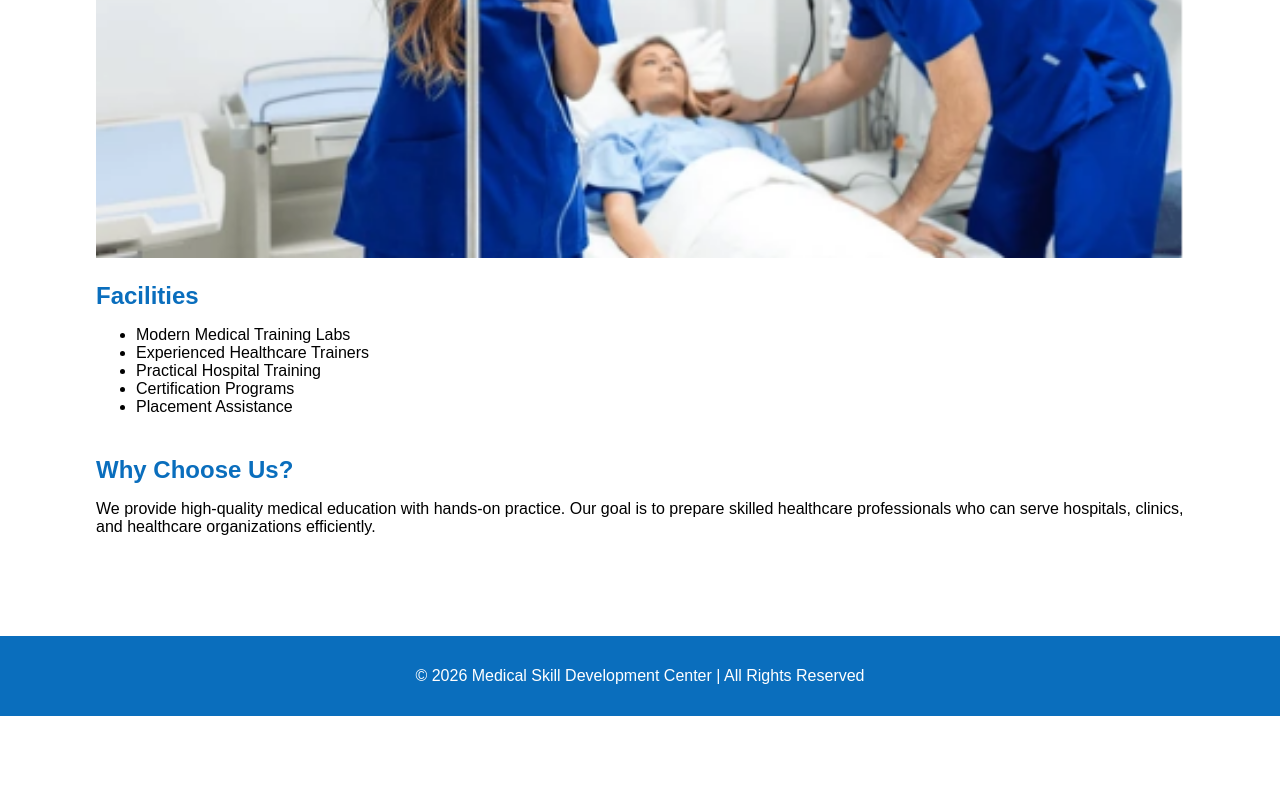
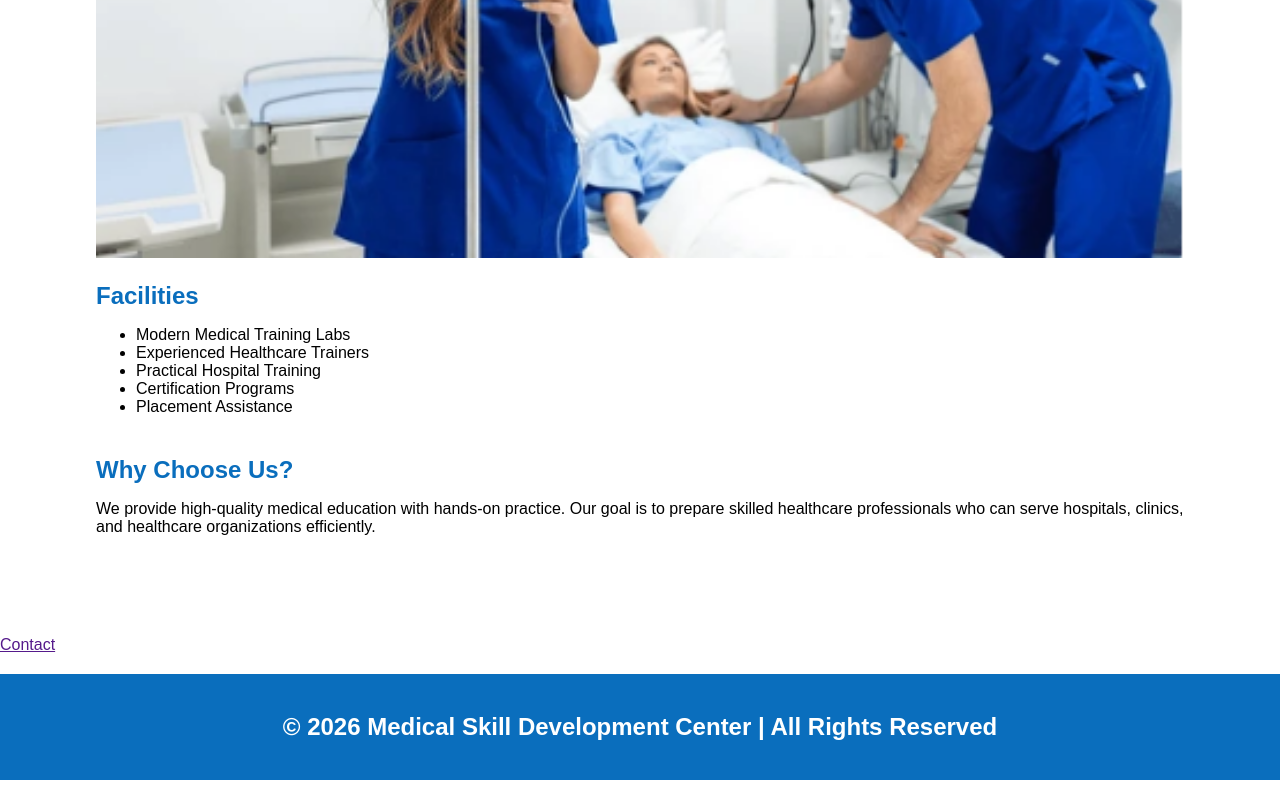
Before and after one commit to misterpandey180-cpu/HHA, a plain HTML site: page index.html in a window 1280 px wide. Shown: the part 1329-2129 px from the top of the page. Before the commit the page ends 2045 px from the top, so only its background shows below. Drawn offline with Linux system fonts and the light colour scheme.

Commit message:
Update index.html

```diff
--- a/index.html
+++ b/index.html
@@ -153,6 +153,8 @@ hospitals, clinics, and healthcare organizations efficiently.
 
 </div>
 
+<h2 align="center"></h2><a href="">Contact</a><h2>
+
 <footer>
 <p>© 2026 Medical Skill Development Center | All Rights Reserved</p>
 </footer>
```
